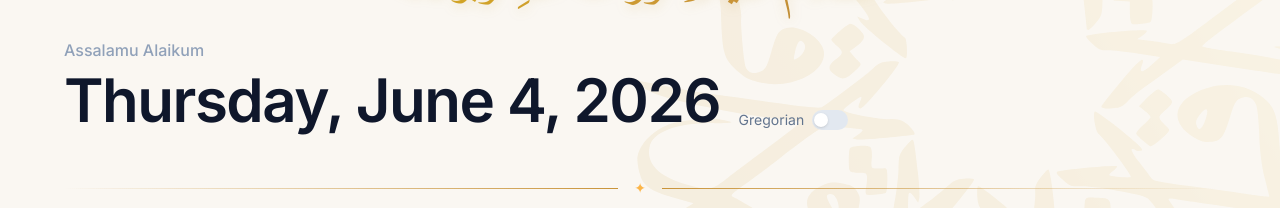
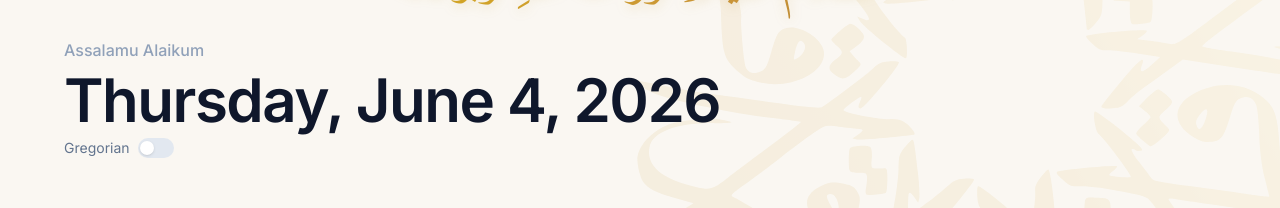
Before and after one commit to Jasmina-prog/hifdh-journey, a Next.js app: page /dashboard in a window 1280 px wide. Shown: the part 195-403 px from the top of the page. Built offline with nearby package versions, Linux system fonts and the light colour scheme; no server answers.

Commit message:
fix: move date toggle to its own row so it never shifts with date width
Co-Authored-By: Claude Sonnet 4.6 <noreply@anthropic.com>

```diff
--- a/app/dashboard/page.tsx
+++ b/app/dashboard/page.tsx
@@ -248,16 +248,10 @@ export default function DashboardPage() {
             <p className="text-base font-medium text-slate-400 dark:text-slate-500">
               {t('greeting')}{userName ? `, ${userName}` : ''}
             </p>
-            <div className="mt-2 flex flex-wrap items-end gap-4">
-              <h1 className="relative text-5xl font-semibold tracking-tight text-slate-900 dark:text-slate-100 sm:text-6xl">
-                {/* Both dates rendered — invisible one holds the width so layout never shifts */}
-                <span aria-hidden className="invisible select-none block">
-                  {showHijri ? formatGregorian(today) : formatHijri(today)}
-                </span>
-                <span className="absolute inset-0">
-                  {dateString || formatGregorian(today)}
-                </span>
-              </h1>
+            <h1 className="mt-2 text-5xl font-semibold tracking-tight text-slate-900 dark:text-slate-100 sm:text-6xl">
+              {dateString || formatGregorian(today)}
+            </h1>
+            <div className="mt-2">
               <Switch
                 on={showHijri}
                 onChange={() => setShowHijri((v) => !v)}
```
